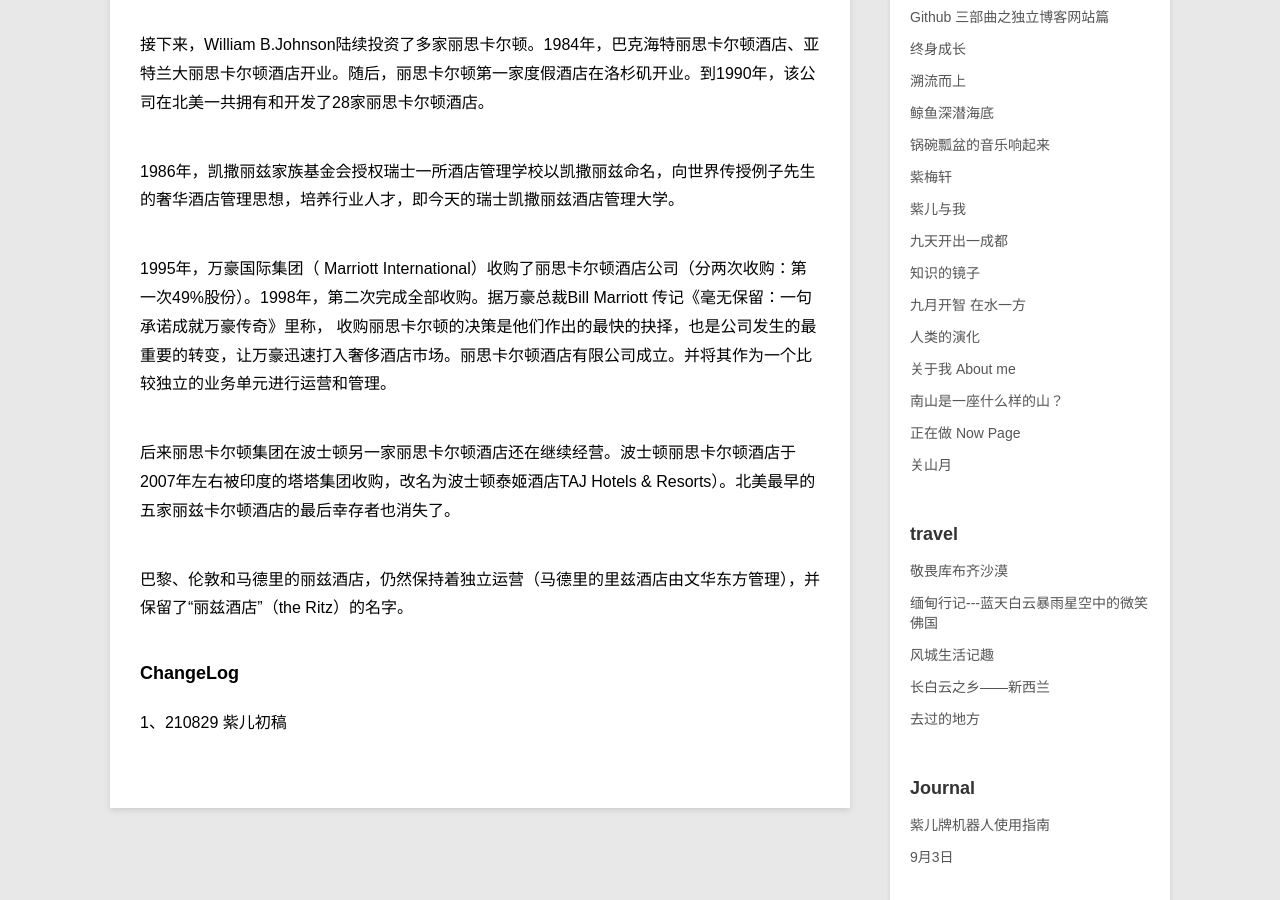
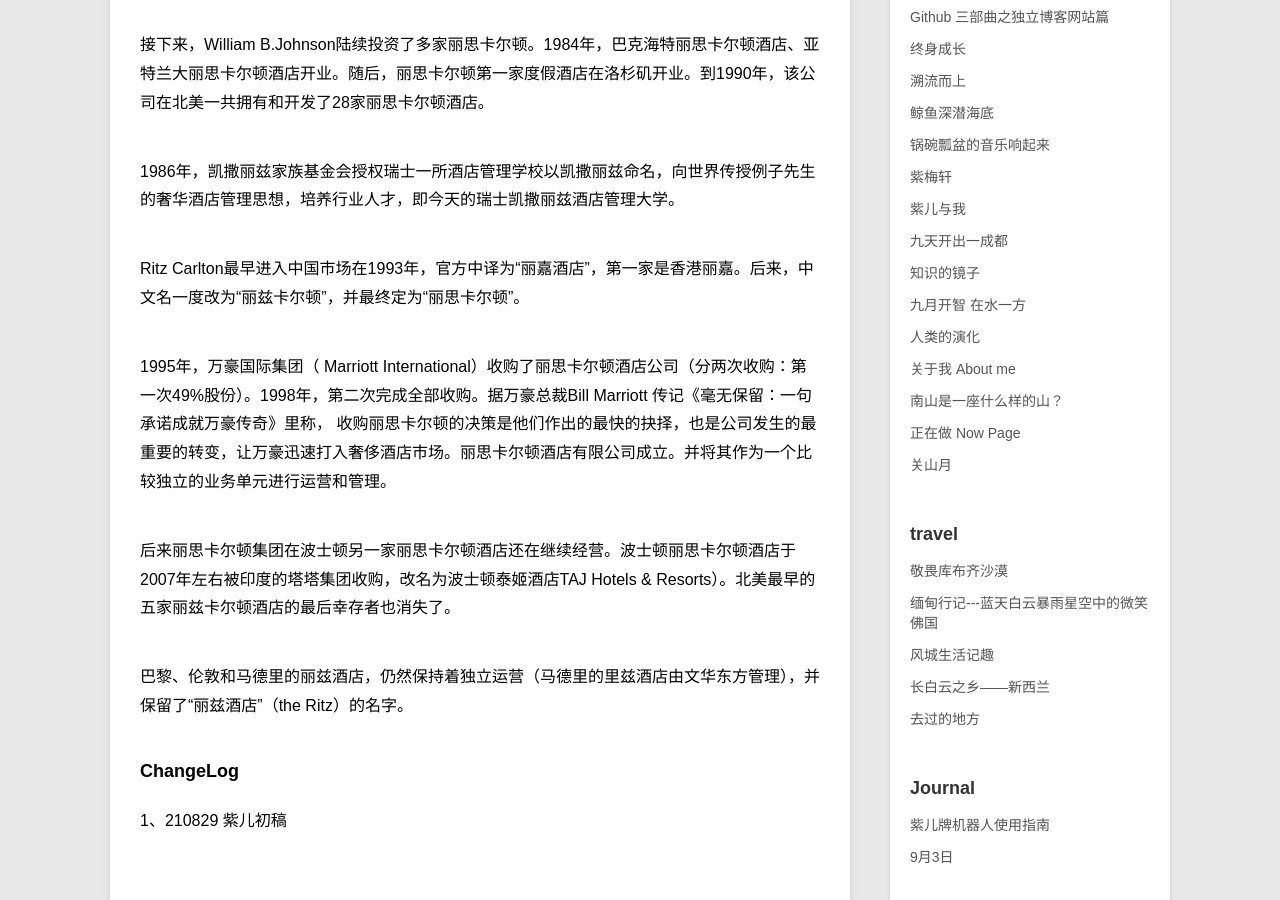
Before and after one commit to violettianjie/violettianjie.github.io, a Jekyll site: the page built from _posts/blog/2021-08-29-ritz.md, in a window 1280 px wide and 900 px high, scrolled down 2612 px. Built offline with Jekyll 4.4.1, drawn with Linux system fonts in a browser that asks for light colours.

Commit message:
Update 2021-08-29-ritz.md

```diff
--- a/_posts/blog/2021-08-29-ritz.md
+++ b/_posts/blog/2021-08-29-ritz.md
@@ -66,6 +66,7 @@ category: blog
 
 1986年，凯撒丽兹家族基金会授权瑞士一所酒店管理学校以凯撒丽兹命名，向世界传授例子先生的奢华酒店管理思想，培养行业人才，即今天的瑞士凯撒丽兹酒店管理大学。
 
+Ritz Carlton最早进入中国市场在1993年，官方中译为“丽嘉酒店”，第一家是香港丽嘉。后来，中文名一度改为“丽兹卡尔顿”，并最终定为“丽思卡尔顿”。
 
 1995年，万豪国际集团（ Marriott International）收购了丽思卡尔顿酒店公司（分两次收购：第一次49%股份）。1998年，第二次完成全部收购。据万豪总裁Bill Marriott 传记《毫无保留：一句承诺成就万豪传奇》里称， 收购丽思卡尔顿的决策是他们作出的最快的抉择，也是公司发生的最重要的转变，让万豪迅速打入奢侈酒店市场。丽思卡尔顿酒店有限公司成立。并将其作为一个比较独立的业务单元进行运营和管理。
 
```
